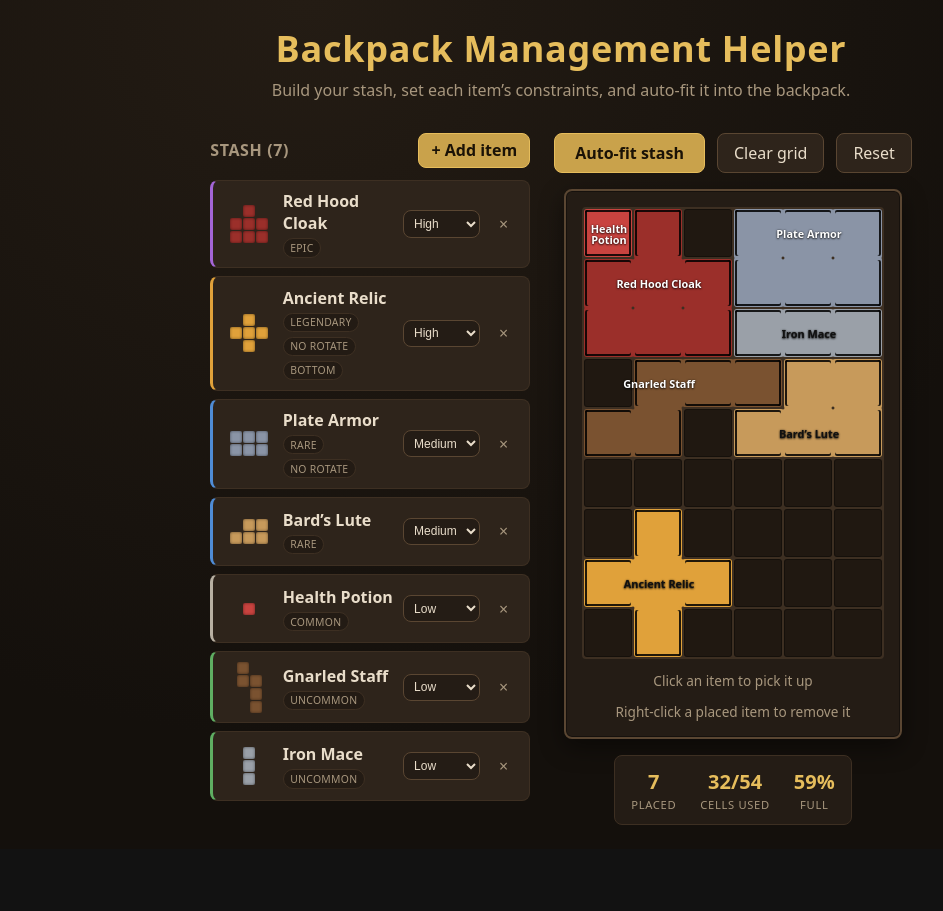
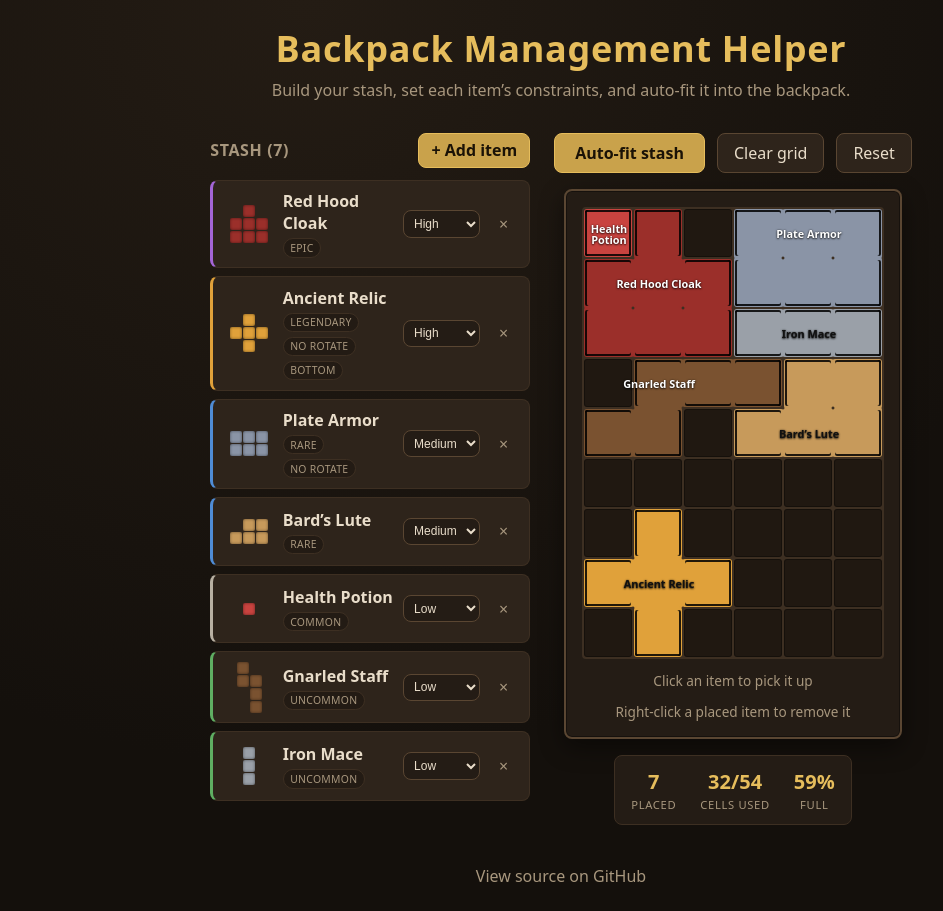
Before and after one commit to acasperw/lootbound-and-backpack-management-helper, a React (Vite) app: page / in a window 1280 px wide. Shown: the whole page, without its empty margins (79-1022 px from the left). Before the commit the page ends 849 px from the top, so only its background shows below. Built offline with nearby package versions, Linux system fonts and the light colour scheme.

Commit message:
feat: add footer with GitHub source link and update CSS styles

```diff
--- a/src/App.module.css
+++ b/src/App.module.css
@@ -24,3 +24,18 @@
 .main {
   flex: 1;
 }
+
+.footer {
+  padding: 1rem 1.5rem 1.5rem;
+  text-align: center;
+}
+
+.sourceLink {
+  color: var(--color-text-muted);
+  text-decoration: none;
+}
+
+.sourceLink:hover {
+  color: var(--color-accent-strong);
+  text-decoration: underline;
+}
--- a/src/App.tsx
+++ b/src/App.tsx
@@ -17,6 +17,16 @@ export function App() {
           <BackpackHelper />
         </BackpackProvider>
       </main>
+      <footer className={styles.footer}>
+        <a
+          className={styles.sourceLink}
+          href="https://github.com/acasperw/lootbound-and-backpack-management-helper"
+          target="_blank"
+          rel="noreferrer"
+        >
+          View source on GitHub
+        </a>
+      </footer>
     </div>
   );
 }
```
Also changed, not shown: 1 other file (tests, documents, lock files or other folders).
